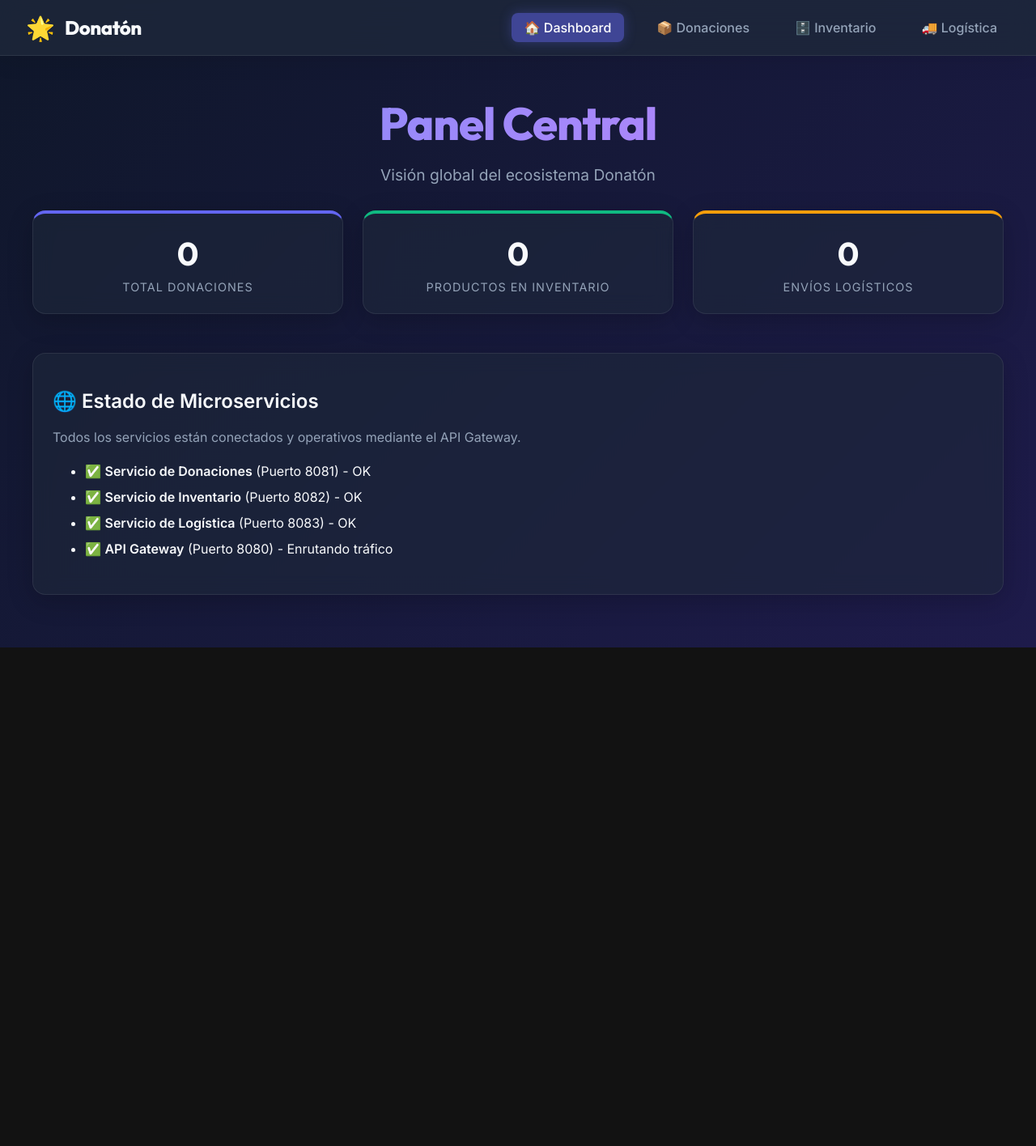
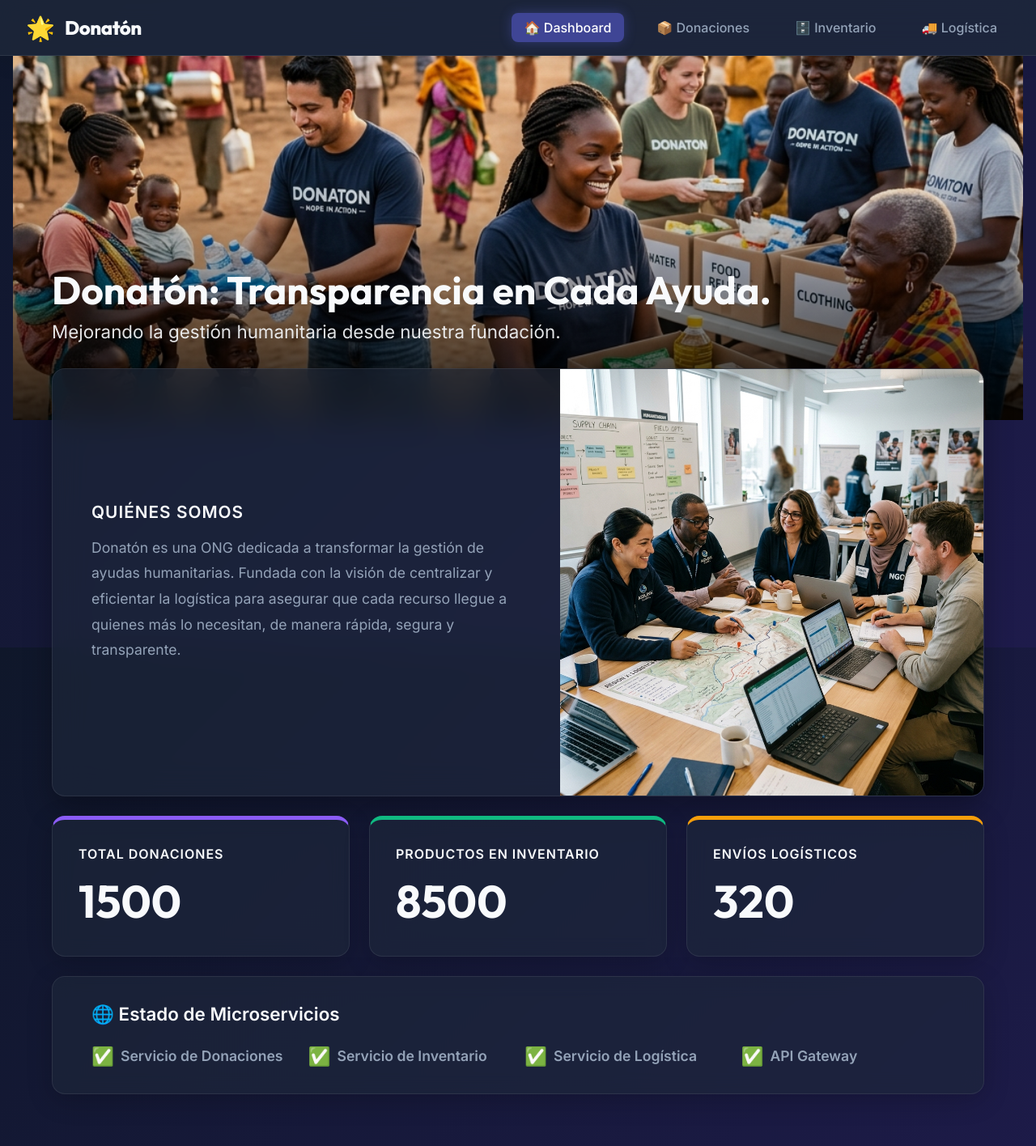
Before and after one commit to alucvrdzx/donaton-frok, a React (Vite) app in the folder frontend/: page / in a window 1280 px wide. Shown: the whole page at 81% size. Before the commit the page ends 800 px from the top, so only its background shows below. Built offline with nearby package versions, Linux system fonts and the light colour scheme; no server answers.

Commit message:
mejorado aun mas el frontend

```diff
--- a/frontend/src/pages/HomePage.jsx
+++ b/frontend/src/pages/HomePage.jsx
@@ -42,38 +42,104 @@ const HomePage = () => {
   }
 
   return (
-    <div className="home-page">
-      <header className="header" style={{ marginBottom: '2rem' }}>
-        <h1>Panel Central</h1>
-        <p>Visión global del ecosistema Donatón</p>
-      </header>
+    <div className="home-page" style={{
+      // Anulamos el padding lateral del contenedor para que la imagen ocupe todo el ancho
+      margin: '-3rem -1.5rem',
+      paddingBottom: '2rem'
+    }}>
 
-      <section className="stats-grid">
-        <div className="stat-card" style={{ borderTop: '4px solid #6366f1' }}>
-          <div className="stat-value">{stats.donaciones.length}</div>
-          <div className="stat-label">Total Donaciones</div>
-        </div>
-        <div className="stat-card" style={{ borderTop: '4px solid #10b981' }}>
-          <div className="stat-value">{stats.inventario.length}</div>
-          <div className="stat-label">Productos en Inventario</div>
-        </div>
-        <div className="stat-card" style={{ borderTop: '4px solid #f59e0b' }}>
-          <div className="stat-value">{stats.logistica.length}</div>
-          <div className="stat-label">Envíos Logísticos</div>
+      {/* 1. SECCIÓN DE HÉROE (BANNER PRINCIPAL CON IMAGEN) */}
+      <section className="hero-section" style={{
+        position: 'relative',
+        height: '450px',
+        width: '100%',
+        overflow: 'hidden'
+      }}>
+        <img src="/images/hero-image.png" alt="Voluntarios Donatón entregando ayuda" style={{ width: '100%', height: '100%', objectFit: 'cover' }} />
+        {/* Gradiente sutil para que el texto sea legible */}
+        <div style={{ position: 'absolute', inset: 0, background: 'linear-gradient(to top, rgba(0,0,0,0.85) 0%, rgba(0,0,0,0.1) 60%, rgba(0,0,0,0) 100%)' }}></div>
+        <div style={{ position: 'absolute', bottom: '6rem', left: '3rem', right: '3rem', color: 'var(--text-primary)' }}>
+          <h1 style={{ fontSize: '3rem', fontWeight: 'bold', margin: '0 0 0.5rem 0', fontFamily: 'Outfit, sans-serif' }}>Donatón: Transparencia en Cada Ayuda.</h1>
+          <p style={{ fontSize: '1.4rem', margin: 0, opacity: 0.9 }}>Mejorando la gestión humanitaria desde nuestra fundación.</p>
         </div>
       </section>
 
-      <div className="donations-grid" style={{ marginTop: '3rem' }}>
-        <div className="stat-card" style={{ gridColumn: '1 / -1', textAlign: 'left' }}>
-          <h2>🌐 Estado de Microservicios</h2>
-          <p style={{ color: 'var(--text-secondary)' }}>Todos los servicios están conectados y operativos mediante el API Gateway.</p>
-          <ul style={{ marginTop: '1rem', lineHeight: '2' }}>
-            <li>✅ <b>Servicio de Donaciones</b> (Puerto 8081) - OK</li>
-            <li>✅ <b>Servicio de Inventario</b> (Puerto 8082) - OK</li>
-            <li>✅ <b>Servicio de Logística</b> (Puerto 8083) - OK</li>
-            <li>✅ <b>API Gateway</b> (Puerto 8080) - Enrutando tráfico</li>
-          </ul>
+      {/* 2. CONTENEDOR PRINCIPAL SUPERPUESTO */}
+      <div style={{
+        position: 'relative',
+        marginTop: '-4rem', // Efecto de superposición sobre la imagen
+        zIndex: 10,
+        display: 'flex',
+        flexDirection: 'column',
+        gap: '1.5rem',
+        padding: '0 3rem'
+      }}>
+
+        {/* QUIÉNES SOMOS */}
+        <section className="info-grid" style={{
+          display: 'grid',
+          gridTemplateColumns: '1.2fr 1fr',
+          background: 'var(--surface-color)',
+          backdropFilter: 'blur(20px)',
+          WebkitBackdropFilter: 'blur(20px)',
+          border: '1px solid var(--surface-border)',
+          borderRadius: '16px',
+          overflow: 'hidden',
+          boxShadow: '0 15px 35px rgba(0,0,0,0.3)'
+        }}>
+          {/* Columna Texto */}
+          <div style={{ padding: '3rem', display: 'flex', flexDirection: 'column', justifyContent: 'center' }}>
+            <h2 style={{ fontSize: '1.3rem', margin: '0 0 1rem 0', letterSpacing: '1px', textTransform: 'uppercase', color: 'var(--text-primary)' }}>QUIÉNES SOMOS</h2>
+            <p style={{ color: 'var(--text-secondary)', lineHeight: '1.8', margin: 0, fontSize: '1.1rem' }}>
+              Donatón es una ONG dedicada a transformar la gestión de ayudas humanitarias.
+              Fundada con la visión de centralizar y eficientar la logística para asegurar
+              que cada recurso llegue a quienes más lo necesitan, de manera rápida, segura y transparente.
+            </p>
+          </div>
+
+          {/* Columna Imagen */}
+          <div style={{ height: '100%', minHeight: '300px' }}>
+            <img src="/images/team-image.png" alt="Equipo Donatón planificando logística" style={{ width: '100%', height: '100%', objectFit: 'cover' }} />
+          </div>
+        </section>
+
+        {/* 3. SECCIÓN DE ESTADÍSTICAS */}
+        <section className="stats-grid" style={{ margin: 0, display: 'grid', gridTemplateColumns: 'repeat(3, 1fr)', gap: '1.5rem' }}>
+          <div className="stat-card" style={{ borderTop: '5px solid #8b5cf6', margin: 0, padding: '2rem', textAlign: 'left' }}>
+            <div className="stat-label" style={{ marginBottom: '0.8rem', color: 'var(--text-primary)', fontWeight: 'bold', fontSize: '1rem' }}>Total Donaciones</div>
+            <div className="stat-value" style={{ margin: 0, fontSize: '3.5rem' }}>{stats.donaciones.length > 0 ? stats.donaciones.length : '1500'}</div>
+          </div>
+          <div className="stat-card" style={{ borderTop: '5px solid #10b981', margin: 0, padding: '2rem', textAlign: 'left' }}>
+            <div className="stat-label" style={{ marginBottom: '0.8rem', color: 'var(--text-primary)', fontWeight: 'bold', fontSize: '1rem' }}>Productos en Inventario</div>
+            <div className="stat-value" style={{ margin: 0, fontSize: '3.5rem' }}>{stats.inventario.length > 0 ? stats.inventario.length : '8500'}</div>
+          </div>
+          <div className="stat-card" style={{ borderTop: '5px solid #f59e0b', margin: 0, padding: '2rem', textAlign: 'left' }}>
+            <div className="stat-label" style={{ marginBottom: '0.8rem', color: 'var(--text-primary)', fontWeight: 'bold', fontSize: '1rem' }}>Envíos Logísticos</div>
+            <div className="stat-value" style={{ margin: 0, fontSize: '3.5rem' }}>{stats.logistica.length > 0 ? stats.logistica.length : '320'}</div>
+          </div>
+        </section>
+
+        {/* 4. ESTADO DE MICROSERVICIOS */}
+        <div className="stat-card" style={{ textAlign: 'left', padding: '2rem 3rem', marginBottom: '2rem' }}>
+          <h2 style={{ fontSize: '1.4rem', margin: '0 0 1.5rem 0', display: 'flex', alignItems: 'center', gap: '0.5rem', color: 'var(--text-primary)' }}>
+            🌐 Estado de Microservicios
+          </h2>
+          <div style={{ display: 'grid', gridTemplateColumns: 'repeat(4, 1fr)', gap: '1rem', color: 'var(--text-secondary)', fontSize: '1.1rem' }}>
+            <div style={{ display: 'flex', alignItems: 'center', gap: '0.5rem' }}>
+              <span style={{ color: '#10b981', fontSize: '1.4rem' }}>✅</span> <b>Servicio de Donaciones</b>
+            </div>
+            <div style={{ display: 'flex', alignItems: 'center', gap: '0.5rem' }}>
+              <span style={{ color: '#10b981', fontSize: '1.4rem' }}>✅</span> <b>Servicio de Inventario</b>
+            </div>
+            <div style={{ display: 'flex', alignItems: 'center', gap: '0.5rem' }}>
+              <span style={{ color: '#10b981', fontSize: '1.4rem' }}>✅</span> <b>Servicio de Logística</b>
+            </div>
+            <div style={{ display: 'flex', alignItems: 'center', gap: '0.5rem' }}>
+              <span style={{ color: '#10b981', fontSize: '1.4rem' }}>✅</span> <b>API Gateway</b>
+            </div>
+          </div>
         </div>
+
       </div>
     </div>
   );
--- a/frontend/src/pages/InventarioPage.jsx
+++ b/frontend/src/pages/InventarioPage.jsx
@@ -71,7 +71,7 @@ const InventarioPage = () => {
             required
             value={producto}
             onChange={(e) => setProducto(e.target.value)}
-            style={{ padding: '0.8rem', borderRadius: '8px', background: 'rgba(0,0,0,0.2)', border: '1px solid rgba(255,255,255,0.1)', color: 'white' }}
+            style={{ padding: '0.8rem', borderRadius: '8px', background: '#f8fafc', border: '1px solid #e2e8f0', color: 'var(--text-primary)' }}
           />
           <input
             type="text"
@@ -79,7 +79,7 @@ const InventarioPage = () => {
             required
             value={detalle}
             onChange={(e) => setDetalle(e.target.value)}
-            style={{ padding: '0.8rem', borderRadius: '8px', background: 'rgba(0,0,0,0.2)', border: '1px solid rgba(255,255,255,0.1)', color: 'white' }}
+            style={{ padding: '0.8rem', borderRadius: '8px', background: '#f8fafc', border: '1px solid #e2e8f0', color: 'var(--text-primary)' }}
           />
           <div style={{ display: 'grid', gridTemplateColumns: '1fr 1fr', gap: '1rem' }}>
             <input
@@ -89,12 +89,12 @@ const InventarioPage = () => {
               required
               value={stock}
               onChange={(e) => setStock(e.target.value)}
-              style={{ padding: '0.8rem', borderRadius: '8px', background: 'rgba(0,0,0,0.2)', border: '1px solid rgba(255,255,255,0.1)', color: 'white' }}
+              style={{ padding: '0.8rem', borderRadius: '8px', background: '#f8fafc', border: '1px solid #e2e8f0', color: 'var(--text-primary)' }}
             />
             <select
               value={unidadMedida}
               onChange={(e) => setUnidadMedida(e.target.value)}
-              style={{ padding: '0.8rem', borderRadius: '8px', background: 'rgba(0,0,0,0.2)', border: '1px solid rgba(255,255,255,0.1)', color: 'white' }}
+              style={{ padding: '0.8rem', borderRadius: '8px', background: '#f8fafc', border: '1px solid #e2e8f0', color: 'var(--text-primary)' }}
             >
               <option value="unidades">Unidades</option>
               <option value="kilos">Kilos</option>
--- a/frontend/src/pages/LogisticaPage.jsx
+++ b/frontend/src/pages/LogisticaPage.jsx
@@ -2,7 +2,9 @@ import { useState, useEffect } from 'react';
 
 const LogisticaPage = () => {
   const [logistica, setLogistica] = useState([]);
+  const [inventario, setInventario] = useState([]);
   const [loading, setLoading] = useState(true);
+  const [loadingInv, setLoadingInv] = useState(true);
 
   const [destino, setDestino] = useState('');
   const [estado, setEstado] = useState('PENDIENTE');
@@ -22,12 +24,37 @@ const LogisticaPage = () => {
     setLoading(false);
   };
 
+  const fetchInventario = async () => {
+    setLoadingInv(true);
+    try {
+      const response = await fetch('http://localhost:3001/api/inventario');
+      const data = await response.json();
+      // Filtrar los que tienen stock > 0
+      setInventario(data.filter(item => item.stock > 0));
+    } catch (error) {
+      console.error("Error al cargar inventario:", error);
+    }
+    setLoadingInv(false);
+  };
+
   useEffect(() => {
     fetchLogistica();
+    fetchInventario();
   }, []);
 
   const handleSubmit = async (e) => {
     e.preventDefault();
+
+    // Validar cantidad contra inventario disponible
+    const itemInventario = inventario.find(i => i.producto === producto && i.detalle === detalle);
+    if (!itemInventario) {
+      if (!window.confirm(`Advertencia: No se encontró '${detalle}' de tipo '${producto}' en el inventario actual. ¿Deseas enviarlo de todos modos?`)) {
+        return;
+      }
+    } else if (parseFloat(cantidad) > itemInventario.stock) {
+      alert(`Error: La cantidad solicitada (${cantidad}) excede el stock disponible (${itemInventario.stock}).`);
+      return;
+    }
 
     const nuevoEnvio = {
       destino,
@@ -65,6 +92,7 @@ const LogisticaPage = () => {
           body: JSON.stringify({ estado: 'ENTREGADO' })
         });
         fetchLogistica();
+        fetchInventario(); // Refrescar inventario tras descontar
         alert("¡Envío marcado como entregado! El inventario se actualizó automáticamente.");
       } catch (error) {
         alert("Error al actualizar el estado.");
@@ -72,17 +100,29 @@ const LogisticaPage = () => {
     }
   };
 
+  const autocompletarDesdeInventario = (item) => {
+    setProducto(item.producto || 'ROPA');
+    setDetalle(item.detalle || '');
+    // Opcional: prellenar con todo el stock, o dejar vacio para que el usuario elija
+    // setCantidad(item.stock.toString());
+  };
+
   return (
     <div className="page-container">
       <header className="header" style={{ marginBottom: '2rem' }}>
         <h1>Gestión Logística</h1>
         <p style={{ color: 'var(--text-secondary)', marginTop: '0.5rem' }}>
-          Al marcar un envío como ENTREGADO, el inventario se descuenta automáticamente vía RabbitMQ
+          Planifica envíos seleccionando recursos directamente del inventario disponible.
         </p>
       </header>
 
-      <div className="stat-card" style={{ marginBottom: '3rem', textAlign: 'left' }}>
-        <h3>Crear Envío</h3>
+      {/* Grid superior: Formulario + Inventario Dispobible */}
+      <div style={{ display: 'grid', gridTemplateColumns: '1fr 1fr', gap: '2rem', marginBottom: '3rem' }}>
+
+        {/* Formulario */}
+        <div className="stat-card" style={{ textAlign: 'left', margin: 0, height: '100%' }}>
+          <h3 style={{ marginTop: 0 }}>Crear Envío</h3>
+          <p style={{ fontSize: '0.9rem', color: 'var(--text-secondary)' }}>Selecciona un item del inventario o escribe los detalles manualmente.</p>
           <form onSubmit={handleSubmit} style={{ display: 'grid', gap: '1rem', marginTop: '1rem' }}>
             <input
               type="text"
@@ -90,13 +130,13 @@ const LogisticaPage = () => {
               required
               value={destino}
               onChange={(e) => setDestino(e.target.value)}
-            style={{ padding: '0.8rem', borderRadius: '8px', background: 'rgba(0,0,0,0.2)', border: '1px solid rgba(255,255,255,0.1)', color: 'white' }}
+              style={{ padding: '0.8rem', borderRadius: '8px', background: '#f8fafc', border: '1px solid #e2e8f0', color: 'var(--text-primary)' }}
             />
             <div style={{ display: 'grid', gridTemplateColumns: '1fr 1fr', gap: '1rem' }}>
               <select
                 value={producto}
                 onChange={(e) => setProducto(e.target.value)}
-              style={{ padding: '0.8rem', borderRadius: '8px', background: 'rgba(0,0,0,0.2)', border: '1px solid rgba(255,255,255,0.1)', color: 'white' }}
+                style={{ padding: '0.8rem', borderRadius: '8px', background: '#f8fafc', border: '1px solid #e2e8f0', color: 'var(--text-primary)' }}
               >
                 <option value="ROPA">ROPA</option>
                 <option value="ALIMENTO">ALIMENTO</option>
@@ -104,39 +144,104 @@ const LogisticaPage = () => {
                 <option value="MONETARIA">MONETARIA</option>
               </select>
               <input
+                type="text"
+                placeholder="Detalle (ej: Arroz)"
+                required
+                value={detalle}
+                onChange={(e) => setDetalle(e.target.value)}
+                style={{ padding: '0.8rem', borderRadius: '8px', background: '#f8fafc', border: '1px solid #e2e8f0', color: 'var(--text-primary)' }}
+              />
+            </div>
+            <div style={{ display: 'grid', gridTemplateColumns: '1fr 1fr', gap: '1rem' }}>
+              <input
                 type="number"
                 step="0.01"
-              placeholder="Cantidad"
+                placeholder="Cantidad a enviar"
                 required
                 value={cantidad}
                 onChange={(e) => setCantidad(e.target.value)}
-              style={{ padding: '0.8rem', borderRadius: '8px', background: 'rgba(0,0,0,0.2)', border: '1px solid rgba(255,255,255,0.1)', color: 'white' }}
-            />
-          </div>
-          <input
-            type="text"
-            placeholder="Detalle del producto (ej: Camisetas, Arroz)"
-            required
-            value={detalle}
-            onChange={(e) => setDetalle(e.target.value)}
-            style={{ padding: '0.8rem', borderRadius: '8px', background: 'rgba(0,0,0,0.2)', border: '1px solid rgba(255,255,255,0.1)', color: 'white' }}
+                style={{ padding: '0.8rem', borderRadius: '8px', background: '#f8fafc', border: '1px solid #e2e8f0', color: 'var(--text-primary)' }}
               />
               <select
                 value={estado}
                 onChange={(e) => setEstado(e.target.value)}
-            style={{ padding: '0.8rem', borderRadius: '8px', background: 'rgba(0,0,0,0.2)', border: '1px solid rgba(255,255,255,0.1)', color: 'white' }}
+                style={{ padding: '0.8rem', borderRadius: '8px', background: '#f8fafc', border: '1px solid #e2e8f0', color: 'var(--text-primary)' }}
               >
                 <option value="PENDIENTE">PENDIENTE</option>
                 <option value="EN_TRANSITO">EN TRÁNSITO</option>
               </select>
-          <button type="submit" style={{ padding: '1rem', borderRadius: '8px', background: '#f59e0b', color: 'white', border: 'none', fontWeight: 'bold', cursor: 'pointer' }}>
+            </div>
+
+            <button type="submit" style={{ padding: '1rem', borderRadius: '8px', background: '#f59e0b', color: 'white', border: 'none', fontWeight: 'bold', cursor: 'pointer', marginTop: '0.5rem' }}>
               Despachar Envío
             </button>
           </form>
         </div>
 
+        {/* Panel de Inventario Rápido */}
+        <div className="stat-card" style={{ textAlign: 'left', margin: 0, height: '100%', display: 'flex', flexDirection: 'column' }}>
+          <h3 style={{ marginTop: 0, display: 'flex', justifyContent: 'space-between', alignItems: 'center' }}>
+            <span>Inventario Disponible</span>
+            <button
+              onClick={fetchInventario}
+              style={{ background: 'none', border: 'none', color: 'var(--primary-color', cursor: 'pointer', fontSize: '0.9rem', textDecoration: 'underline' }}
+            >
+              Refrescar
+            </button>
+          </h3>
+
+          {loadingInv ? <p>Cargando inventario...</p> : (
+            <div style={{ flex: 1, overflowY: 'auto', maxHeight: '350px', paddingRight: '0.5rem' }}>
+              {inventario.length === 0 ? (
+                <p style={{ color: 'var(--text-secondary)', textAlign: 'center', marginTop: '2rem' }}>No hay stock disponible.</p>
+              ) : (
+                <ul style={{ listStyle: 'none', padding: 0, margin: 0, display: 'flex', flexDirection: 'column', gap: '0.8rem' }}>
+                  {inventario.map((item) => (
+                    <li
+                      key={item.id}
+                      onClick={() => autocompletarDesdeInventario(item)}
+                      style={{
+                        background: '#f8fafc',
+                        border: '1px solid var(--surface-border)',
+                        borderRadius: '8px',
+                        padding: '1rem',
+                        cursor: 'pointer',
+                        display: 'flex',
+                        justifyContent: 'space-between',
+                        alignItems: 'center',
+                        transition: 'background 0.2s ease'
+                      }}
+                      onMouseOver={(e) => e.currentTarget.style.background = 'rgba(255,255,255,0.05)'}
+                      onMouseOut={(e) => e.currentTarget.style.background = 'rgba(0,0,0,0.2)'}
+                    >
+                      <div>
+                        <div style={{ display: 'flex', alignItems: 'center', gap: '0.5rem', marginBottom: '0.3rem' }}>
+                          <span className={`badge badge-${(item.producto || '').toLowerCase()}`} style={{ fontSize: '0.7rem' }}>
+                            {item.producto}
+                          </span>
+                          <strong style={{ color: 'var(--text-primary)' }}>{item.detalle || 'Sin detalle'}</strong>
+                        </div>
+                        <span style={{ fontSize: '0.85rem', color: 'var(--text-secondary)' }}>
+                          Click para seleccionar
+                        </span>
+                      </div>
+                      <div style={{ textAlign: 'right' }}>
+                        <div style={{ fontSize: '1.2rem', fontWeight: 'bold', color: '#10b981' }}>{item.stock}</div>
+                        <div style={{ fontSize: '0.8rem', color: 'var(--text-secondary)' }}>{item.unidadMedida || 'uds'}</div>
+                      </div>
+                    </li>
+                  ))}
+                </ul>
+              )}
+            </div>
+          )}
+        </div>
+
+      </div>
+
+      {/* Lista de Envíos */}
       <h3>Envíos Actuales</h3>
-      {loading ? <p>Cargando...</p> : (
+      {loading ? <p>Cargando envíos...</p> : (
         <div className="data-table-container">
           <table className="data-table">
             <thead>
@@ -163,8 +268,7 @@ const LogisticaPage = () => {
                   <td>{l.cantidad || '—'}</td>
                   <td>{l.detalle || '—'}</td>
                   <td>
-                    <span className={`badge ${
-                      l.estado === 'ENTREGADO' ? 'badge-alimento' :
+                    <span className={`badge ${l.estado === 'ENTREGADO' ? 'badge-alimento' :
                         l.estado === 'EN_TRANSITO' ? 'badge-ropa' : 'badge-monetaria'
                       }`}>
                       {l.estado}
```
Also changed, not shown: frontend/src/pages/DonacionesPage.jsx (+5 -5 lines), frontend/public/images/hero-image.png (added), frontend/public/images/team-image.png (added). Lines whose indentation alone changed are shown as unchanged.
